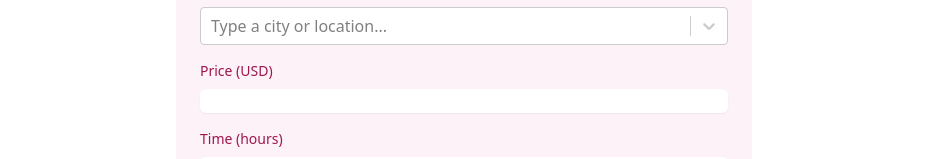
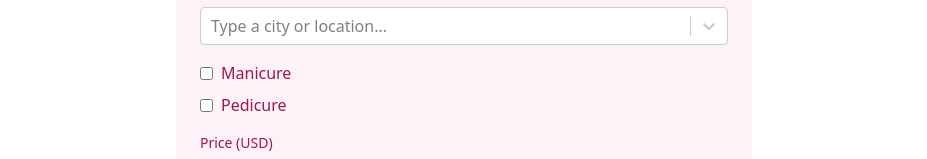
Before and after one commit to meneramandarin/mani-pedi-index, a React (Create React App) app: page / in a window 1280 px wide. Shown: the part 641-800 px from the top of the page, without its empty margins (176-1103 px from the left). Built offline with nearby package versions, Linux system fonts and the light colour scheme; no server answers; the database is empty.

Commit message:
mani or pedi

```diff
--- a/src/ManiPediIndex.js
+++ b/src/ManiPediIndex.js
@@ -1,6 +1,5 @@
 // TODO:
-// shorten cities, e.g. not London, UK, but just London
-// calculate avergaes for cities, combine cities
+
 // distinguish between mani and pedi
 // combined data view
 // mani only
@@ -14,6 +13,8 @@ const ManiPediIndex = () => {
   const [formData, setFormData] = useState({
     price: '',
     time: '',
+    is_mani: false,
+    is_pedi: false
   });
   const [selectedCity, setSelectedCity] = useState(null);
   const [allData, setAllData] = useState([]);
@@ -108,19 +109,40 @@ const ManiPediIndex = () => {
     e.preventDefault();
     console.log('Starting submission with data:', formData, selectedCity);
 
+    // Debug log to see what we're getting from Google Maps
+    console.log('Selected city data:', {
+        fullValue: selectedCity.value,
+        parsedCity: selectedCity.parsedComponents.city,
+        neighborhood: selectedCity.parsedComponents.neighborhood,
+        country: selectedCity.parsedComponents.country
+    });
+
+    // Mani or Pedi
+    if (!formData.is_mani && !formData.is_pedi) {
+      alert('Please select at least one service type');
+      return;
+    }
+
+    // Create the submission data object
+    const submitData = {
+        city: selectedCity.parsedComponents.city || selectedCity.value,
+        neighborhood: selectedCity.parsedComponents.neighborhood || null,
+        country: selectedCity.parsedComponents.country,
+        price: Number(formData.price),
+        time: Number(formData.time),
+        is_mani: formData.is_mani,
+        is_pedi: formData.is_pedi
+    };
+
+    console.log('Submitting data:', submitData);
+
     try {
         const response = await fetch('/api/submit', {
             method: 'POST',
             headers: {
                 'Content-Type': 'application/json',
             },
-        body: JSON.stringify({
-          city: selectedCity.value,
-          neighborhood: selectedCity.parsedComponents.neighborhood || null,
-          country: selectedCity.parsedComponents.country,
-          price: Number(formData.price),
-          time: Number(formData.time),
-        }),
+            body: JSON.stringify(submitData)
         });
 
         console.log('Response status:', response.status);
@@ -258,6 +280,26 @@ const ManiPediIndex = () => {
               value={selectedCity}
             />
           </div>
+    <div className="space-y-2">
+  <label className="flex items-center space-x-2">
+    <input
+      type="checkbox"
+      checked={formData.is_mani}
+      onChange={e => setFormData({...formData, is_mani: e.target.checked})}
+      className="rounded border-pink-300 text-pink-500 focus:ring-pink-500"
+    />
+    <span className="text-pink-800">Manicure</span>
+  </label>
+  <label className="flex items-center space-x-2">
+    <input
+      type="checkbox"
+      checked={formData.is_pedi}
+      onChange={e => setFormData({...formData, is_pedi: e.target.checked})}
+      className="rounded border-pink-300 text-pink-500 focus:ring-pink-500"
+    />
+    <span className="text-pink-800">Pedicure</span>
+  </label>
+</div>
           <div>
             <label className="block text-sm font-medium text-pink-800 mb-2">
               Price (USD)
```
Lines whose indentation alone changed are shown as unchanged.
